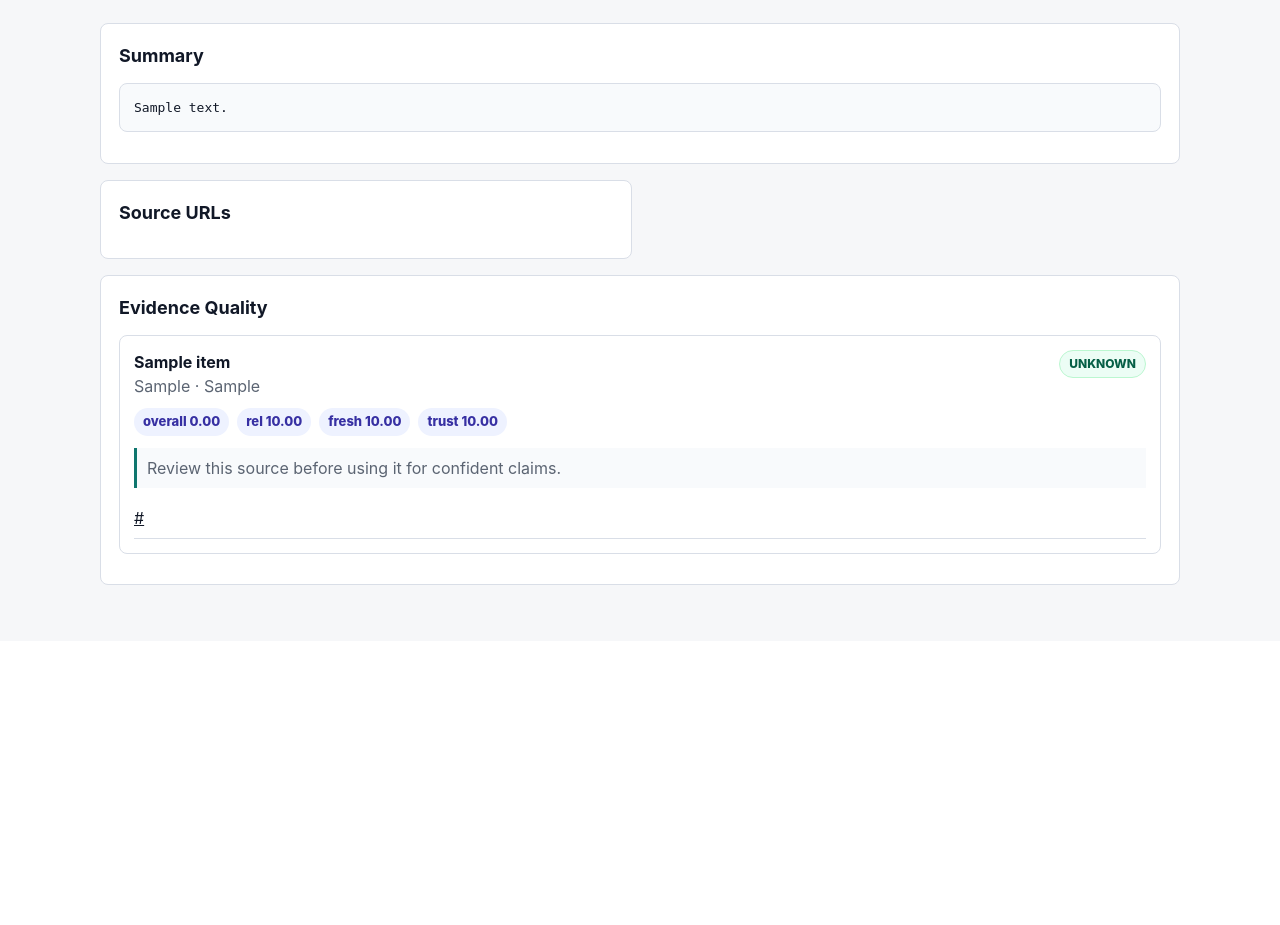
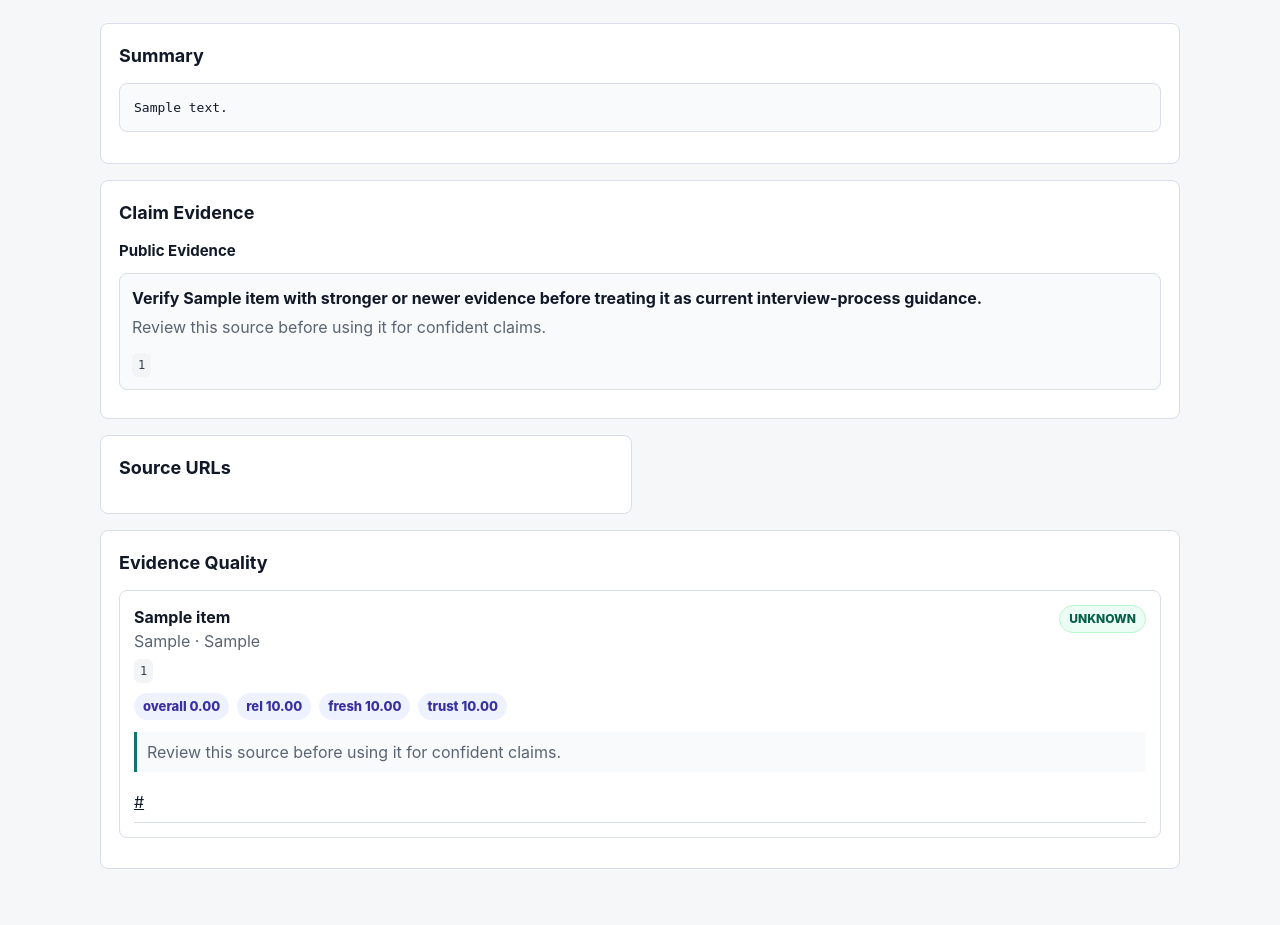
Before and after one commit to Lling0000/awesome-OfferPilot, a FastAPI app: page /reports/1 in a window 1280 px wide. Shown: the part 169-1094 px from the top of the page. Before the commit the page ends 754 px from the top, so only its background shows below. Run offline with FastAPI, Linux system fonts and the light colour scheme; tables that the repository leaves empty hold one stand-in row (values such as "Sample post"); parts of the project's set-up code (start-up, migrations or seed data) failed here and were passed over.

Commit message:
Add claim-level source IDs to reports

```diff
--- a/src/offerpilot/routes/api.py
+++ b/src/offerpilot/routes/api.py
@@ -24,7 +24,7 @@
 from offerpilot.interviews import InterviewIntakeError, run_interview_intake
 from offerpilot.models import AgentRun, Application, Interview, JobLink, Reminder, SearchReport
 from offerpilot.reminders import build_daily_reminders
-from offerpilot.reports import ReportValidationError, create_search_report
+from offerpilot.reports import ReportValidationError, build_claim_sections, create_search_report
 
 router = APIRouter()
 
@@ -328,10 +328,13 @@
             "query": report.query,
             "summary_md": report.summary_md,
             "sourceUrls": report.source_urls_json,
+            "claimSections": build_claim_sections(report.evidence_items),
             "evidence": [
                 {
+                    "id": item.id,
                     "title": item.title,
                     "url": item.url,
+                    "canonical_url": item.canonical_url,
                     "source_type": item.source_type,
                     "publisher": item.publisher,
                     "display_domain": (item.raw_json or {}).get("display_domain"),
--- a/src/offerpilot/static/styles.css
+++ b/src/offerpilot/static/styles.css
@@ -479,6 +479,52 @@
   color: var(--muted);
 }
 
+.claim-section h3 {
+  font-size: 15px;
+  margin: 0 0 10px;
+}
+
+.claim-card {
+  border: 1px solid var(--line);
+  border-radius: 8px;
+  margin: 10px 0;
+  padding: 12px;
+}
+
+.claim-card strong,
+.claim-card span {
+  display: block;
+}
+
+.claim-card span {
+  color: var(--muted);
+  margin-top: 5px;
+}
+
+.muted-card {
+  background: #f8fafc;
+}
+
+.source-id-row {
+  display: flex;
+  flex-wrap: wrap;
+  gap: 6px;
+  margin-top: 8px;
+}
+
+.source-id-row code,
+.evidence-id {
+  background: #f3f4f6;
+  border-radius: 6px;
+  color: #374151;
+  display: inline-block;
+  font-size: 12px;
+  margin-top: 6px;
+  max-width: 100%;
+  overflow-wrap: anywhere;
+  padding: 3px 6px;
+}
+
 .score-row {
   display: flex;
   flex-wrap: wrap;
--- a/src/offerpilot/templates/reports.html
+++ b/src/offerpilot/templates/reports.html
@@ -10,6 +10,38 @@
   <div class="panel wide">
     <h2>Summary</h2>
     <pre class="markdown">{{ report.summary_md }}</pre>
+  </div>
+  <div class="panel wide">
+    <h2>Claim Evidence</h2>
+    {% for section in claim_sections %}
+      <div class="claim-section">
+        <h3>{{ section.title }}</h3>
+        {% for claim in section.claims %}
+          <div class="claim-card">
+            <strong>{{ claim.claim }}</strong>
+            <span>{{ claim.confidence }} confidence · {{ claim.status }}</span>
+            <div class="source-id-row">
+              {% for source_id in claim.sourceIds %}
+                <code>{{ source_id }}</code>
+              {% endfor %}
+            </div>
+          </div>
+        {% endfor %}
+        {% for item in section.unknowns %}
+          <div class="claim-card muted-card">
+            <strong>{{ item.unknown }}</strong>
+            <span>{{ item.reason }}</span>
+            <div class="source-id-row">
+              {% for source_id in item.sourceIds %}
+                <code>{{ source_id }}</code>
+              {% endfor %}
+            </div>
+          </div>
+        {% endfor %}
+      </div>
+    {% else %}
+      <p class="empty">No claim evidence yet.</p>
+    {% endfor %}
   </div>
   <div class="panel">
     <h2>Source URLs</h2>
@@ -28,6 +60,7 @@
             <span>
               {{ item.source_type }} · {{ item.publisher or raw.get("display_domain") or "unknown domain" }}
             </span>
+            <code class="evidence-id">{{ item.id }}</code>
           </div>
           <span class="quality-pill">{{ raw.get("quality_label", "unknown") }}</span>
         </div>
```
Also changed, not shown: docs/roadmap.md (+1 -1 lines), docs/search-and-evidence.md (+4 -2 lines), src/offerpilot/reports.py (+108 -0 lines), src/offerpilot/routes/web.py (+7 -1 lines), tests/test_app.py (+17 -0 lines), tests/test_reports.py (+60 -1 lines), README.md, 1 other file.
